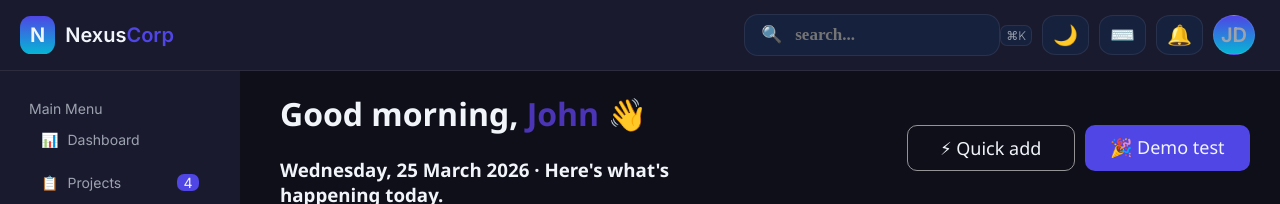
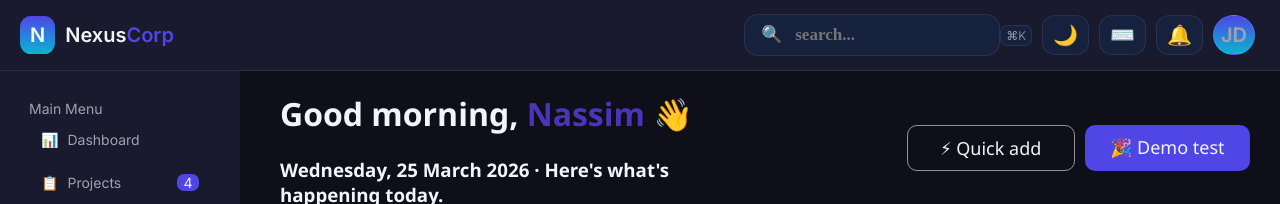
Before and after one commit to Nassim-kadi/Mi-Proyecto-Web, a plain HTML site: page index.html in a window 1280 px wide. Shown: the top 204 px of the page. Drawn offline with nearby package versions, Linux system fonts and the light colour scheme.

Commit message:
se atcualiza el nombre del usuario

```diff
--- a/index.html
+++ b/index.html
@@ -188,7 +188,7 @@
             </div>
             <div class="header-main">
                 <div class="contenedor-Titulo">
-                    <h1 id="bienvinido">Good morning, <span id="name-bienvinido">John</span> 👋</h1>
+                    <h1 id="bienvinido">Good morning, <span id="name-bienvinido">Nassim</span> 👋</h1>
                     <h3 id="Dia">Wednesday, 25 March 2026 · Here's what's happening today.</h3>
                 </div>
                 <div class="contenedor-botones">
```
